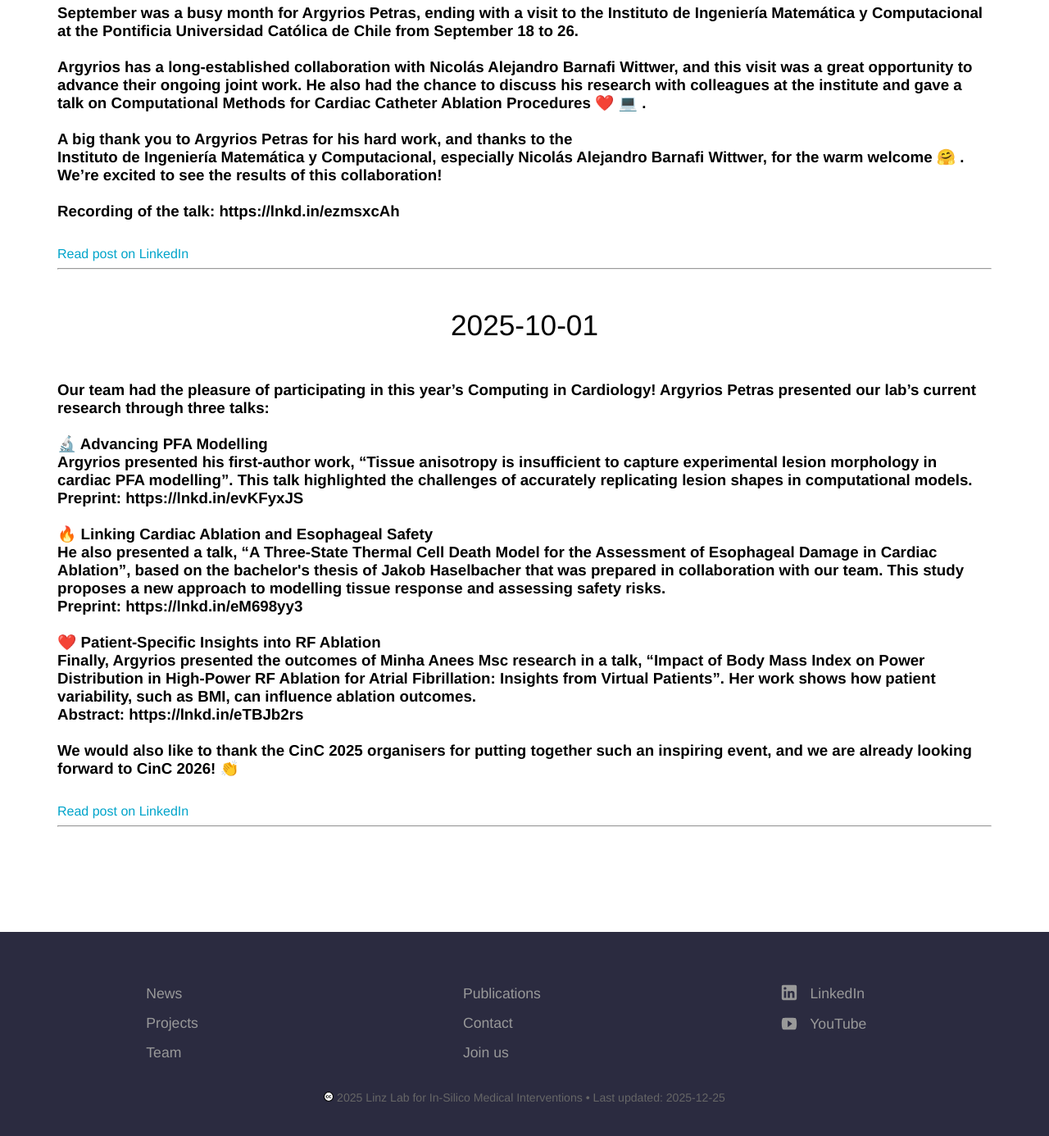
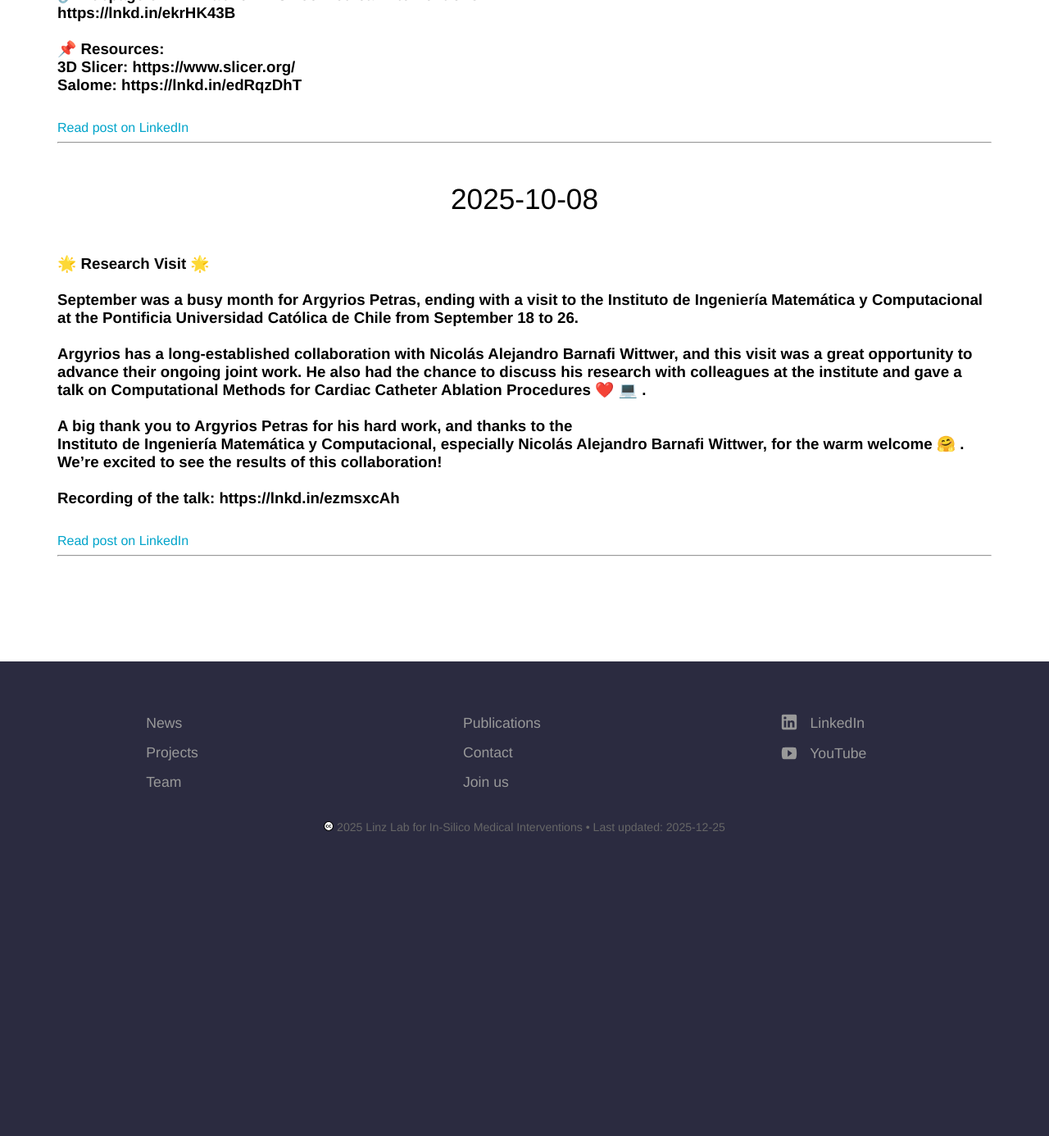
Before and after one commit to linzlabinsilmed/linzlabinsilmed.github.io, a Jekyll site: the page built from news.html, in a window 1280 px wide and 1400 px high, scrolled down 4594 px. Shown: the top 1386 px of the window at 82% size. Built offline with Jekyll 4.4.1, drawn with Linux system fonts in a browser that asks for light colours; after the commit the page ends 5664 px from its top, so only the background shows below that; some of the changed text lies outside the part shown.

Commit message:
Update LinkedIn feed [auto]

```diff
--- a/_data/linkedin_feed.yml
+++ b/_data/linkedin_feed.yml
@@ -1,3 +1,15 @@
+- title: >-
+    🎄 Merry Christmas from the Linz Lab for In-Silico Medical Interventions! 🎄
+
+
+    We wish you a warm, peaceful, and joyful Christmas. May these days bring
+    rest, inspiration, and moments of celebration with those you care about.
+
+
+    ✨ Happy holidays from Argyrios Petras, Beata Ondrusova, Davide Baroli, Laura
+    Füssel, Luca Gerardo-Giorda, Luca Pasini and Minha Anees Msc! ✨
+  url: https://www.linkedin.com/posts/linz-lab-for-in-silico-medical-interventions_merry-christmas-from-the-linz-lab-for-activity-7409533339960983552-MjvG
+  published: 2025-12-24
 - title: >-
     🌟Team Spotlight: Minha in Bordeaux🌟
 
@@ -242,39 +254,3 @@
     Recording of the talk: https://lnkd.in/ezmsxcAh
   url: https://www.linkedin.com/posts/linz-lab-for-in-silico-medical-interventions_research-visit-september-was-a-busy-activity-7381659727740702722-Ld-i
   published: 2025-10-08
-- title: >-
-    Our team had the pleasure of participating in this year’s Computing in
-    Cardiology! Argyrios Petras presented our lab’s current research through
-    three talks:
-
-
-    🔬 Advancing PFA Modelling
-     Argyrios presented his first-author work, “Tissue anisotropy is insufficient to capture experimental lesion morphology in cardiac PFA modelling”. This talk highlighted the challenges of accurately replicating lesion shapes in computational models.
-    Preprint: https://lnkd.in/evKFyxJS
-
-
-    🔥 Linking Cardiac Ablation and Esophageal Safety
-
-    He also presented a talk, “A Three-State Thermal Cell Death Model for the
-    Assessment of Esophageal Damage in Cardiac Ablation”, based on the
-    bachelor's thesis of Jakob Haselbacher that was prepared in collaboration
-    with our team. This study proposes a new approach to modelling tissue
-    response and assessing safety risks.
-
-    Preprint: https://lnkd.in/eM698yy3
-
-
-    ❤️ Patient-Specific Insights into RF Ablation
-
-    Finally, Argyrios presented the outcomes of Minha Anees Msc research in a
-    talk, “Impact of Body Mass Index on Power Distribution in High-Power RF
-    Ablation for Atrial Fibrillation: Insights from Virtual Patients”. Her work
-    shows how patient variability, such as BMI, can influence ablation outcomes.
-
-    Abstract: https://lnkd.in/eTBJb2rs
-
-
-    We would also like to thank the CinC 2025 organisers for putting together
-    such an inspiring event, and we are already looking forward to CinC 2026! 👏
-  url: https://www.linkedin.com/posts/linz-lab-for-in-silico-medical-interventions_our-team-had-the-pleasure-of-participating-activity-7379055534290780160-O3WY
-  published: 2025-10-01
```
